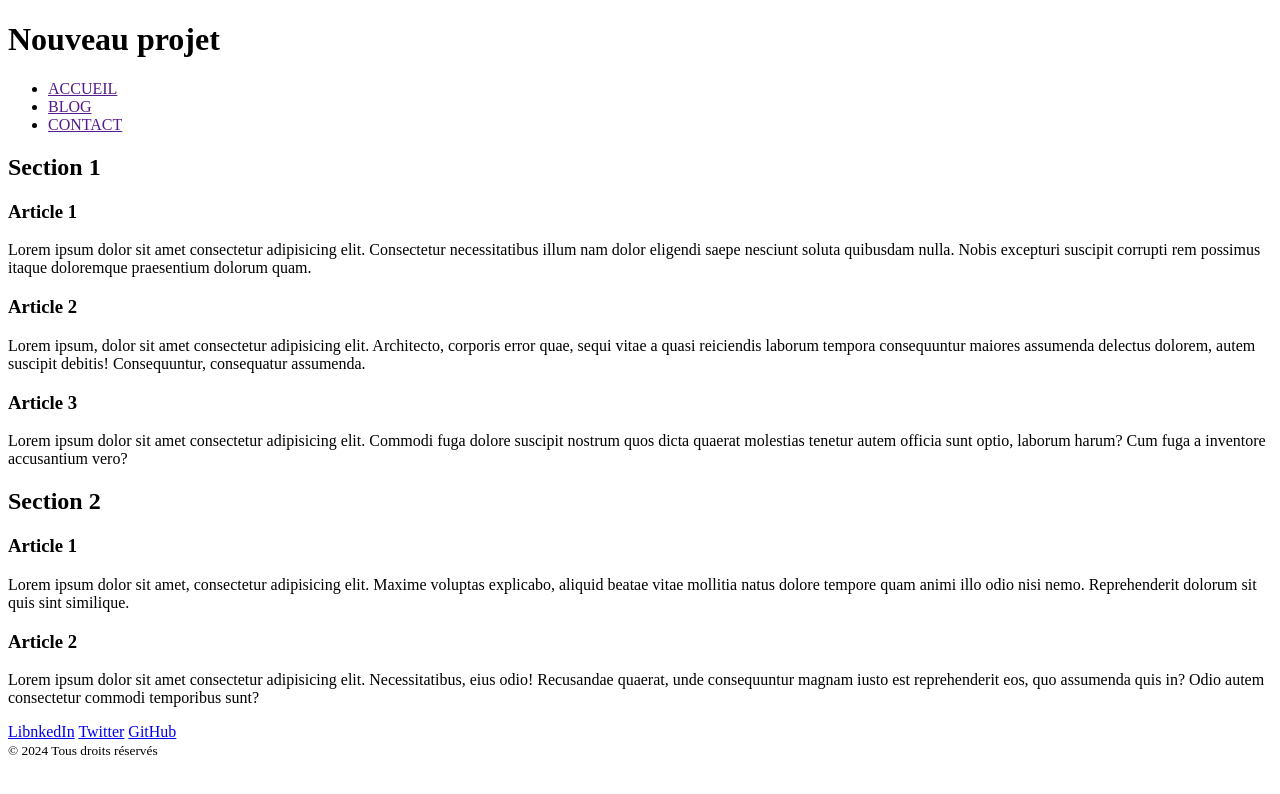
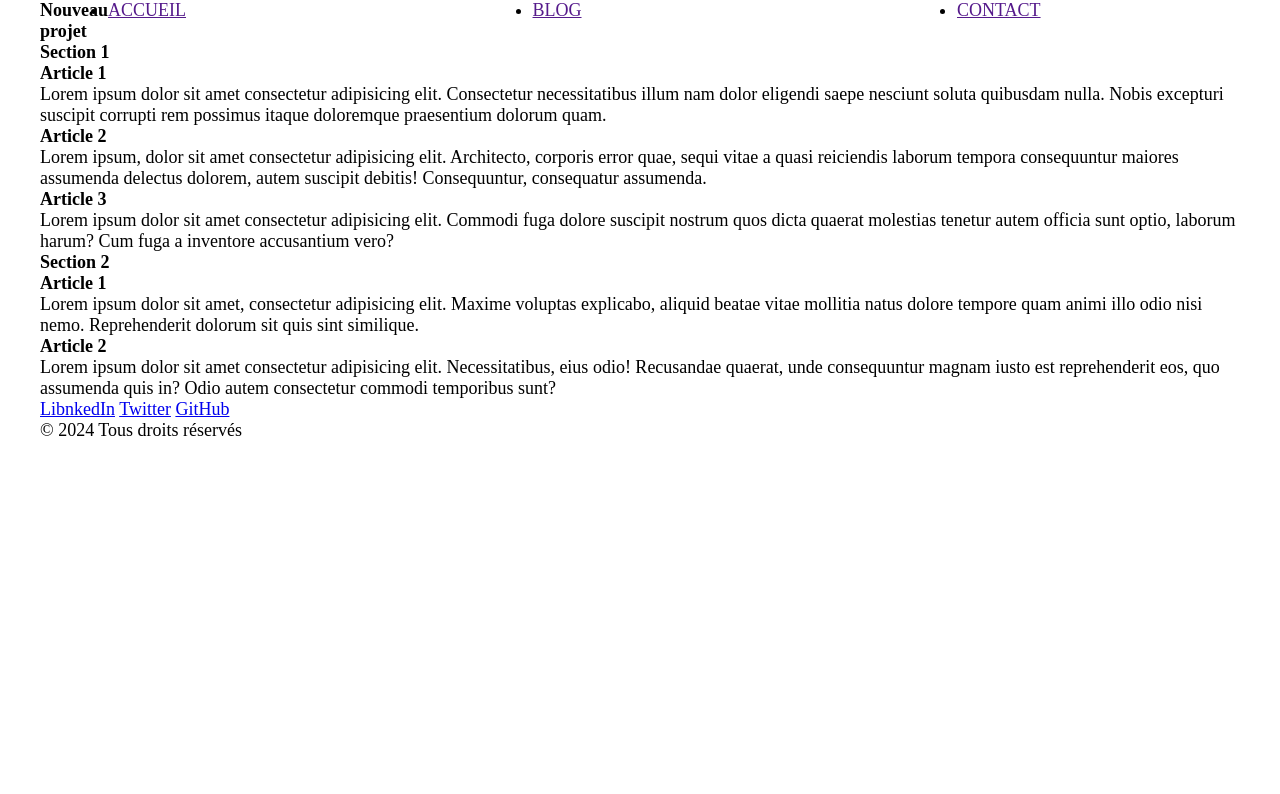
Before and after one commit to AlaiWebDev/nouveau-projet, a plain HTML site: page index.html in a window 1280 px wide. Drawn offline with Linux system fonts and the light colour scheme.

Commit message:
END css header

```diff
--- /dev/null
+++ b/assets/css/styles.css
@@ -0,0 +1,28 @@
+* {
+    box-sizing: border-box;
+    margin: 0;
+    padding: 0;
+    font-size: 18px;
+}
+
+header, main, footer {
+    width: 1200px;
+    margin: auto;
+}
+
+header {
+    display: flex;
+    justify-content: space-between;
+}
+nav {
+    width: 500%;
+}
+
+nav ul {
+    display: flex;
+    justify-content: space-between;
+}
+
+nav ul li {
+    width: 25%;
+}
--- a/index.html
+++ b/index.html
@@ -5,7 +5,7 @@
         <meta name="viewport" content="width=device-width, initial-scale=1.0">
         <meta name="description" content="">
         <link rel="shortcut icon" href="favicon.ico" type="image/x-icon">
-        <link rel="stylesheet" type="text/css" href="styles.css">
+        <link rel="stylesheet" type="text/css" href="./assets/css/styles.css">
         <title>Nouveau projet</title>
     </head>
     <body>
```
